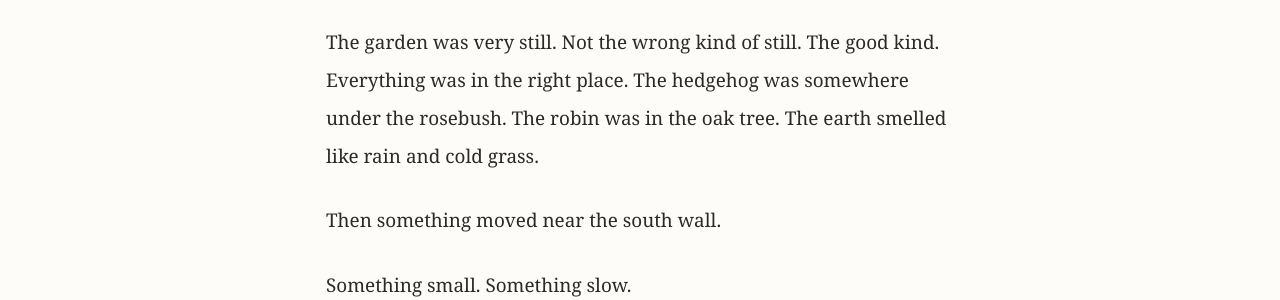
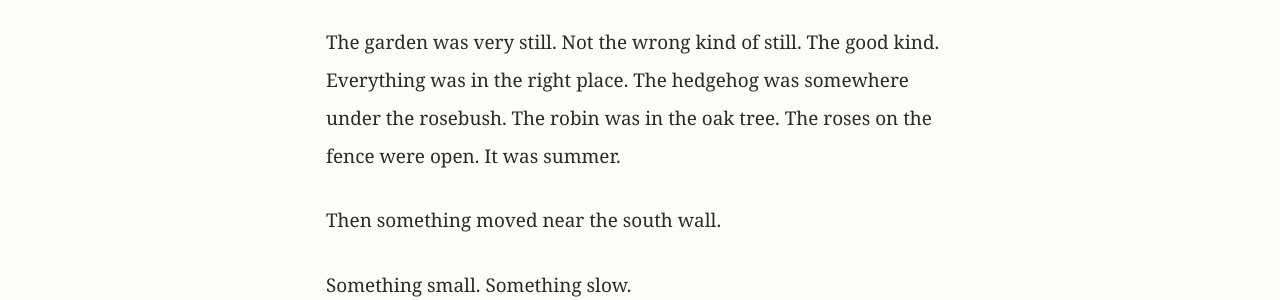
Before and after one commit to morisaki-yuichi/ako-chans-adventure, a Jekyll site: the page built from season2/chapter12/ep001.md, in a window 1280 px wide. Shown: the part 533-833 px from the top of the page. Built offline with Jekyll 4.4.1, drawn with Linux system fonts in a browser that asks for light colours.

Commit message:
Fix Ch12 Ep1-2 — summer setting, shorten Ruka's backstory to a few weeks
Ep1: add explicit summer cue ("The roses on the fence were open. It was summer.")
Ep2: "about a year ago" → "just a few weeks ago" so Ruka reads as a
fresh hatchling, smaller than Daru and Gabu were in Season 1.

```diff
--- a/season2/chapter12/ep001.md
+++ b/season2/chapter12/ep001.md
@@ -16,7 +16,7 @@ The garden was the same. The oak tree was taller now. The rosebush had grown alo
 
 Ako-chan stood at the back door. She was taller too. Her red glasses were the same. Dango sat beside her. He was bigger now. Not a puppy. A dog. His fluffy tail moved slowly in the cool air.
 
-The garden was very still. Not the wrong kind of still. The good kind. Everything was in the right place. The hedgehog was somewhere under the rosebush. The robin was in the oak tree. The earth smelled like rain and cold grass.
+The garden was very still. Not the wrong kind of still. The good kind. Everything was in the right place. The hedgehog was somewhere under the rosebush. The robin was in the oak tree. The roses on the fence were open. It was summer.
 
 Then something moved near the south wall.
 
```
Also changed, not shown: planning/timeline.md (+2 -1 lines), season2/chapter12/ep002.md (+1 -1 lines).
